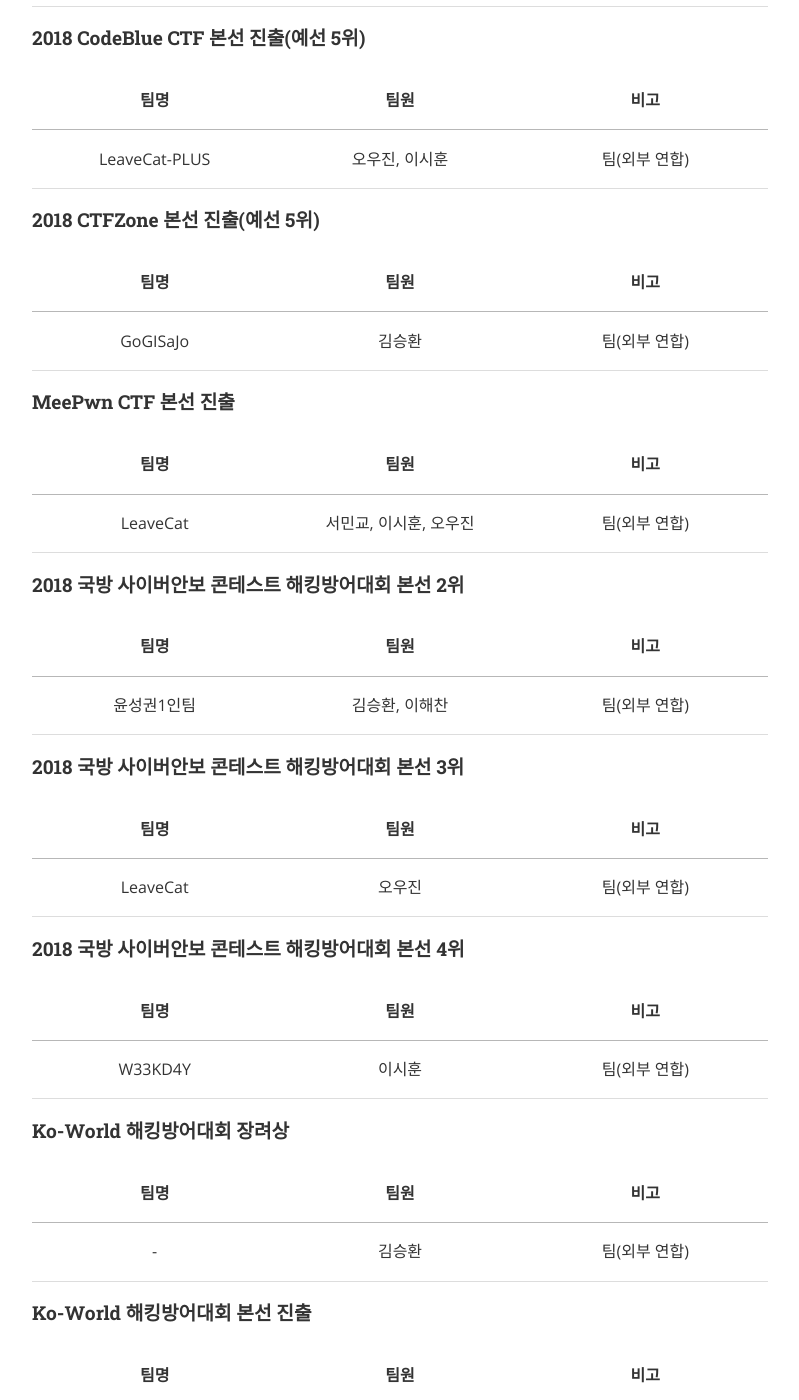
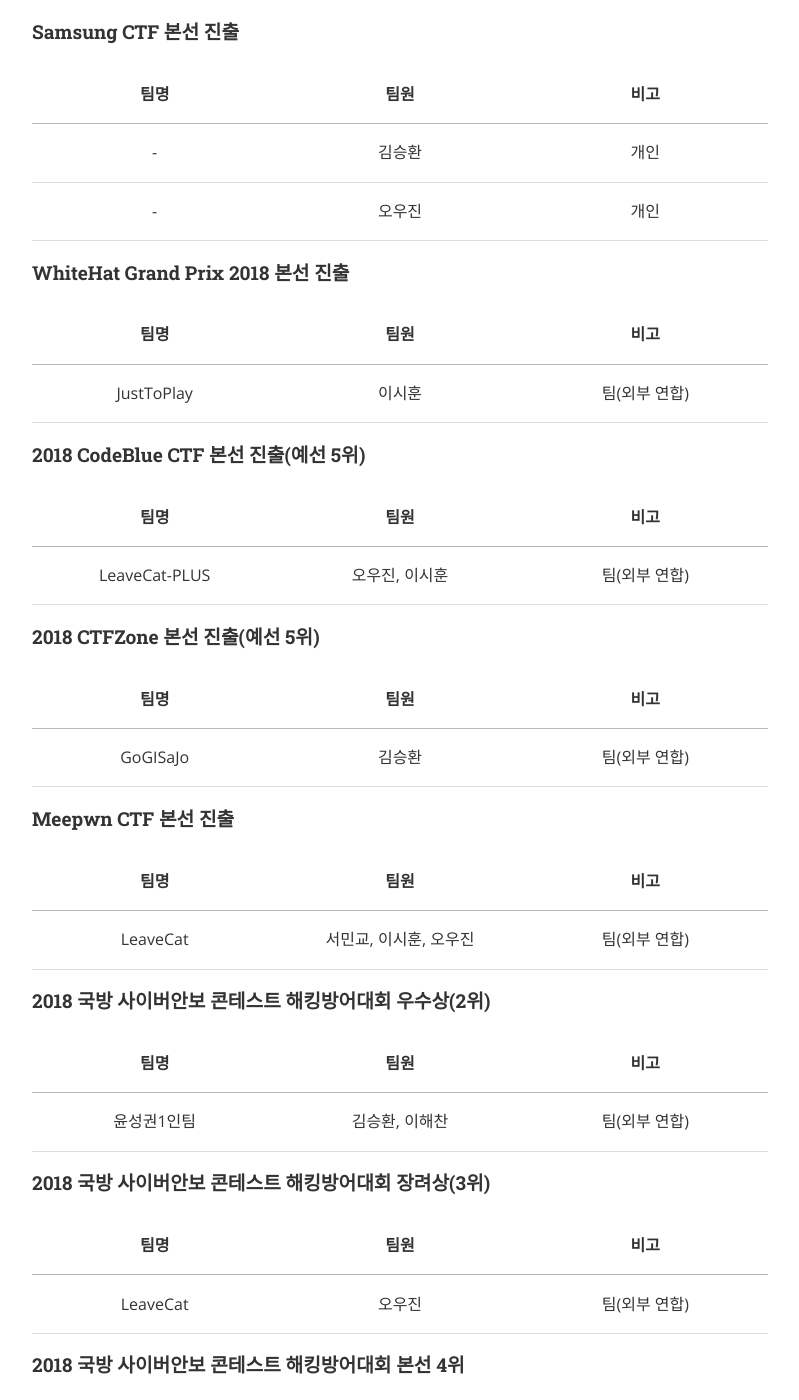
Before and after one commit to ajou-whois/ajou-whois.github.io, a Jekyll site: the page built from achievement.md, in a window 1280 px wide and 1400 px high, scrolled down 1491 px. Shown: the whole window, without its empty margins (240-1039 px from the left). Built offline with Jekyll 4.4.1, drawn with Linux system fonts in a browser that asks for light colours; nearby versions of some CDN libraries; some of the changed text lies outside the part shown.

Commit message:
실적 업데이트
Whitehat Grand Prix 추가

```diff
--- a/achievement.md
+++ b/achievement.md
@@ -18,11 +18,15 @@ WhoIs와 WhoIs 회원들의 모든 활동 실적입니다.
 |:-:|:-:|:-:|
 | LeaveCat | 오우진 | 외부 연합(공격팀 예선 1위) |
 | RE:트위터에서시작하는제주도행버스 | 서민교 | 외부 연합(공격팀 예선 5위) |
+| hide on bash | 강준구, 권혁주, 이시훈 | 외부 연합(방어팀 예선 2위) |
+| $wag | 김승환 | 외부 연합(방어팀 예선 3위) |
 
-#### 2018 사이버공격방어대회 방어팀 본선 진출
+#### 2018 사이버공격방어대회 공격팀 본선 진출
 
 | 팀명 | 팀원 | 비고 |
 |:-:|:-:|:-:|
+| LeaveCat | 오우진 | 외부 연합(공격팀 예선 1위) |
+| RE:트위터에서시작하는제주도행버스 | 서민교 | 외부 연합(공격팀 예선 5위) |
 | hide on bash | 강준구, 권혁주, 이시훈 | 외부 연합(방어팀 예선 2위) |
 | $wag | 김승환 | 외부 연합(방어팀 예선 3위) |
 
@@ -45,6 +49,12 @@ WhoIs와 WhoIs 회원들의 모든 활동 실적입니다.
 | - | 김승환 | 개인 |
 | - | 오우진 | 개인 |
 
+#### WhiteHat Grand Prix 2018 본선 진출
+
+| 팀명 | 팀원 | 비고 |
+|:-:|:-:|:-:|
+| JustToPlay | 이시훈 | 팀(외부 연합) |
+
 #### 2018 CodeBlue CTF 본선 진출(예선 5위)
 
 | 팀명 | 팀원 | 비고 |
@@ -57,19 +67,19 @@ WhoIs와 WhoIs 회원들의 모든 활동 실적입니다.
 |:-:|:-:|:-:|
 | GoGISaJo | 김승환 | 팀(외부 연합) |
 
-#### MeePwn CTF 본선 진출
+#### Meepwn CTF 본선 진출
 
 | 팀명 | 팀원 | 비고 |
 |:-:|:-:|:-:|
 | LeaveCat | 서민교, 이시훈, 오우진 | 팀(외부 연합) |
 
-#### 2018 국방 사이버안보 콘테스트 해킹방어대회 본선 2위
+#### 2018 국방 사이버안보 콘테스트 해킹방어대회 우수상(2위)
 
 | 팀명 | 팀원 | 비고 |
 |:-:|:-:|:-:|
 | 윤성권1인팀 | 김승환, 이해찬 | 팀(외부 연합) |
 
-#### 2018 국방 사이버안보 콘테스트 해킹방어대회 본선 3위
+#### 2018 국방 사이버안보 콘테스트 해킹방어대회 장려상(3위)
 
 | 팀명 | 팀원 | 비고 |
 |:-:|:-:|:-:|
```
